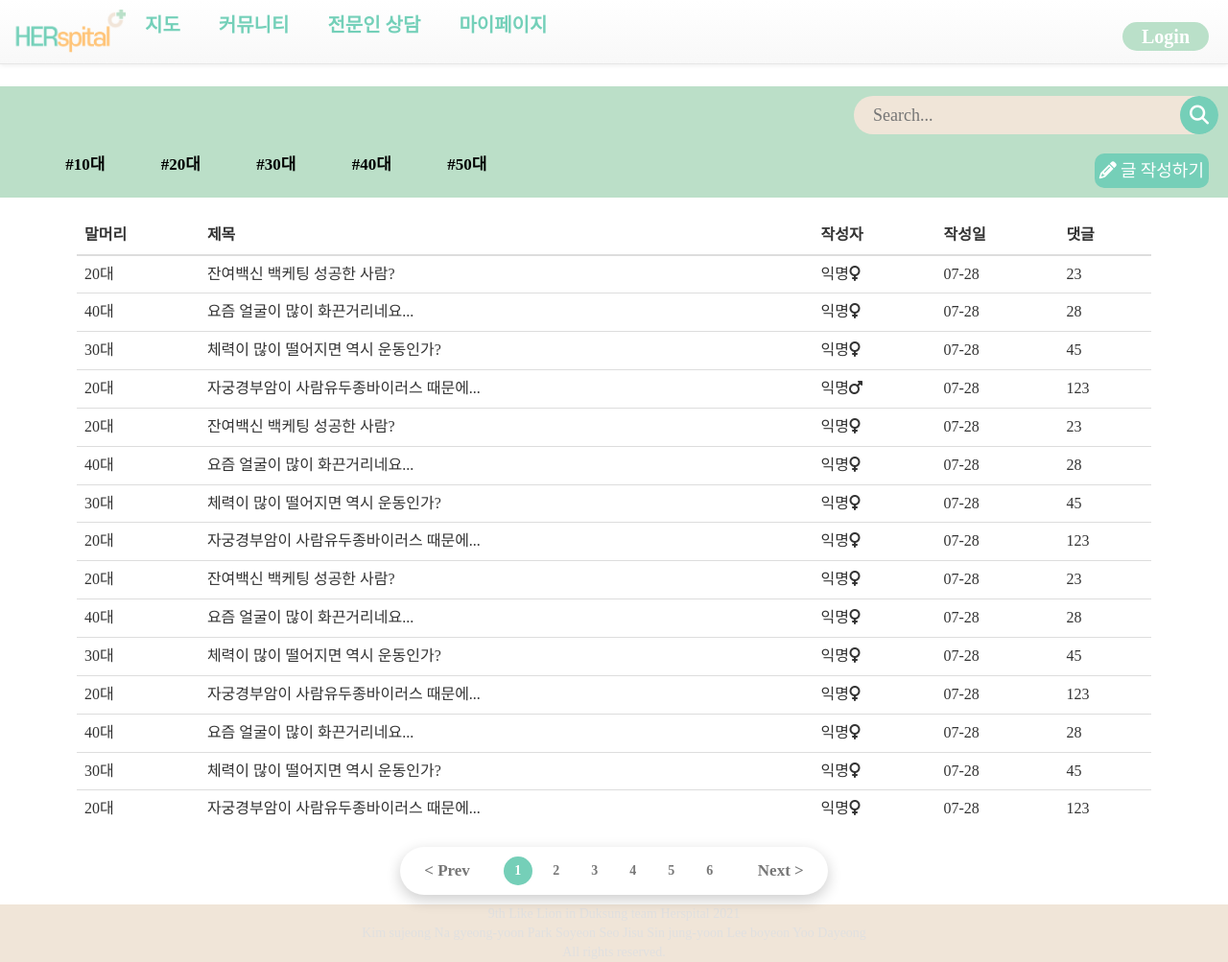
After one commit to soyeonvv/ds-likelion-HERspital, a Django app: page /community/communityList/ in a window 1280 px wide. The commit adds this page. Shown: the whole page at 96% size. Run offline with Django 3.2, Linux system fonts and the light colour scheme; some libraries are stand-ins or nearby versions; some web fonts are replaced.

Commit message:
login, community목록 페이지 추가

```diff
--- a/account/urls.py
+++ b/account/urls.py
@@ -5,4 +5,6 @@ app_name = "account"
 
 urlpatterns = [
     path("signup/", account_views.signup, name="signup"),
+    path("login/", account_views.login, name="login"),
+
 ]
--- a/account/views.py
+++ b/account/views.py
@@ -3,3 +3,5 @@ from django.shortcuts import render
 
 def signup(request):
     return render(request, "account/signup.html")
+def login(request):
+    return render(request, "account/login.html")
--- a/community/urls.py
+++ b/community/urls.py
@@ -5,4 +5,6 @@ app_name = "community"
 
 urlpatterns = [
     path("detail/", community_views.detail, name="detail"),
+    path("communityList/", community_views.communityList, name="communityList"),
+
 ]
--- a/community/views.py
+++ b/community/views.py
@@ -3,3 +3,5 @@ from django.shortcuts import render
 
 def detail(request):
     return render(request, "community/detail.html")
+def communityList(request):
+    return render(request, "community/communityList.html")
--- /dev/null
+++ b/static/css/communityList.css
@@ -0,0 +1,188 @@
+
+@import url('https://fonts.googleapis.com/css2?family=Poppins:wght@600&display=swap');
+*{
+    margin:0;
+    padding:0;
+}
+body{
+    width:100%;
+    padding:0;
+    margin:0;
+}
+
+/* 세션 영역 CSS */
+/* 검색 영역 CSS */
+.input{
+    border:0;
+    outline:none;
+    color:#8b7d77;
+    background:#F0E5D8;
+}
+.search{
+    display:flex;
+    width:100%;
+    justify-content: flex-end;
+}
+.search_wrap{
+    width: 400px;
+    display:flex;
+}
+.search_wrap .search_box{
+    position: relative;
+    width:100%;
+    height:40px;
+    margin:10px;
+}
+.search_wrap .search_box .input{
+    position:absolute;
+    top:0;
+    left:0;
+    width:100%;
+    height:100%;
+    padding: 10px 20px;
+    border-radius: 3px;
+    font-size:18px;
+    padding-right: 80px;
+    border-radius:50px;
+}
+.search_wrap .search_box .btn{
+    position: absolute;
+    top:0;
+    width: 40px;
+    height: 100%;
+    background: #75CFB8;
+    z-index:1;
+    cursor:pointer;
+    right:0;
+    border-top-right-radius: 3px;
+    border-bottom-right-radius: 3px;
+    border-radius:50%;
+}
+.search_wrap .search_box .btn.btn_common .fas{
+    position: absolute;
+    top:50%;
+    left:50%;
+    transform: translate(-50%, -50%);
+    color:#fff;
+    font-size:20px;
+}
+/* 탑컨텐트 영역 CSS */
+.secondTab {
+    display: flex;
+}
+.topContent{
+    width:100%;
+    margin-top:20px;
+    background:#bbdfc8;
+}
+.preface_wrap{
+    display:inline-block;
+    padding:10px;
+    font-size:15px;
+    font-weight: bold;
+    flex-grow: 1;
+}
+.preface{
+    display:flex !important;
+    flex-direction: row;
+    width:100%;
+}
+.preface li{
+    display:block;
+    margin-left:5.20833333333333%;
+    background:none;
+}
+.preface li a{
+    width:auto;
+    padding:0;
+    text-indent:0;
+    text-decoration: none;
+    font-weight: bold;
+    font-size:17px;
+    color:black;
+}
+.newPostBtn{
+    background:#75CFB8;
+    color:#fff;
+    border-color:lemonchiffon;
+    font-family:'Poppins',sans-serif;
+    margin:1rem 0;
+    font-size:1.8rem;
+    border-radius:10px;
+    padding:5px;
+    display:inline-block;
+    outline:none;
+    border:none;
+    cursor:pointer;
+    background-size:200%;
+    background-image:#32be8f;
+    text-transform:uppercase;
+}
+.newPostBtn_wrap{
+    display:inline-block;
+    flex-grow: 0;
+    margin-right:20px;
+}
+/* 표 영역 CSS */
+.bottomContent{
+    width:100%;
+    max-width:1120px;
+    margin:auto;
+    margin-top:20px;
+}
+/* 하위컨텐트 영역 CSS */
+.pageNum_wrap{
+    display:flex;
+    justify-content: center;
+}
+.pageul{
+    position: relative;
+    background:#fff;
+    display:flex;
+    padding: 10px 20px;
+    border-radius: 50px;
+    box-shadow: 0 5px 15px rgba(0,0,0,.2);
+}
+.pageul li{
+    list-style: none;
+    line-height: 30px;
+    margin:0 5px;
+}
+.pageul li.pageNumber{
+    width:30px;
+    height:30px;
+    line-height:30px;
+    text-align: center;
+}
+.pageul li a{
+    display: block;
+    text-decoration: none;
+    color:#777;
+    font-weight: 600;
+    border-radius: 50%;
+}
+.pageul li.pageNumber:hover a,
+.pageul li.pageNumber.active a
+{
+    background:#75CFB8;
+    color:#fff;
+}
+.pageul li:first-child{
+    margin-right:30px;
+    font-weight: 700;
+    font-size:17px;
+}
+.pageul li:last-child{
+    margin-left:30px;
+    font-weight: 700;
+    font-size:17px;
+}
+/* 푸터 영역 CSS */
+footer{
+    position:static;
+    bottom:0px;
+    width:100%;
+    background-color: #F0E5D8;
+    color: rgb(224,224,224);
+    text-align: center;
+}
--- /dev/null
+++ b/templates/community/communityList.html
@@ -0,0 +1,191 @@
+{% load static %}
+<DOCTYPE html>
+<html lang="ko">
+<head>
+    <meta charset="UTF-8">
+    <meta http-equiv="X-UA-Compatible" content="IE=edge">
+    <meta name="viewport" content="width=device-width, initial-scale=1.0">
+    <!--웹페이지 title부분에 표시되는 작은 아이콘-->
+    <link rel="shortcut icon" href="img/favicon.ico">
+    <!-- 합쳐지고 최소화된 최신 CSS -->
+    <link rel="stylesheet" href="https://maxcdn.bootstrapcdn.com/bootstrap/3.3.2/css/bootstrap.min.css">
+    <!-- 부가적인 테마 -->
+    <link rel="stylesheet" href="https://maxcdn.bootstrapcdn.com/bootstrap/3.3.2/css/bootstrap-theme.min.css">
+    <!-- 합쳐지고 최소화된 최신 자바스크립트 -->
+    <script src="https://maxcdn.bootstrapcdn.com/bootstrap/3.3.2/js/bootstrap.min.js"></script>
+    <script src="https://kit.fontawesome.com/b99e675b6e.js"></script>
+    <link rel="stylesheet" href="{% static 'css/communityList.css' %}">
+    <title>Herspital</title>
+</head>
+<body>
+{% block navbar %}
+    {% include "partials/base.html" %}
+{% endblock%}
+    <section>
+        <div class="topContent">
+            <div class="search">
+            <div class="search_wrap">
+                <div class="search_box">
+                    <div class="btn btn_common">
+                        <i class="fas fa-search"></i>
+                    </div>
+                    <input type="text" class="input" placeholder="Search...">
+                </div>
+            </div>
+            </div>
+            <div class="secondTab">
+                <div class="preface_wrap">
+                    <ul class="preface"> <!-- 머릿말 누르면 해당 내용으로 정렬되도록 해야함 > Django랑 연결해서 수정할 예정 -->
+                        <li><a href="">#10대</a></li>
+                        <li><a href="">#20대</a></li>
+                        <li><a href="">#30대</a></li>
+                        <li><a href="">#40대</a></li>
+                        <li><a href="">#50대</a></li>
+                    </ul>
+                </div>
+                <div class="newPostBtn_wrap">
+                    <button class="newPostBtn"><i class="fas fa-pencil-alt"></i> 글 작성하기</button>
+                </div>
+            </div>
+
+        </div>
+        <div class="bottomContent">
+            <table class="table">
+                <thead>
+                    <tr>
+                        <th>말머리</th>
+                        <th>제목</th>
+                        <th>작성자</th>
+                        <th>작성일</th>
+                        <th>댓글</th>
+                    </tr>
+                </thead>
+                <tbody>
+                    <tr>
+                        <td>20대</td>
+                        <td>잔여백신 백케팅 성공한 사람?</td>
+                        <td>익명<i class="fas fa-venus"></i></td>
+                        <td>07-28</td>
+                        <td>23</td>
+                    </tr>
+                    <tr>
+                        <td>40대</td>
+                        <td>요즘 얼굴이 많이 화끈거리네요...</td>
+                        <td>익명<i class="fas fa-venus"></i></td>
+                        <td>07-28</td>
+                        <td>28</td>
+                    </tr>
+                    <tr>
+                        <td>30대</td>
+                        <td>체력이 많이 떨어지면 역시 운동인가?</td>
+                        <td>익명<i class="fas fa-venus"></i></td>
+                        <td>07-28</td>
+                        <td>45</td>
+                    </tr>
+                    <tr>
+                        <td>20대</td>
+                        <td>자궁경부암이 사람유두종바이러스 때문에...</td>
+                        <td>익명<i class="fas fa-mars"></i></td>
+                        <td>07-28</td>
+                        <td>123</td>
+                    </tr>
+                    <tr>
+                        <td>20대</td>
+                        <td>잔여백신 백케팅 성공한 사람?</td>
+                        <td>익명<i class="fas fa-venus"></i></td>
+                        <td>07-28</td>
+                        <td>23</td>
+                    </tr>
+                    <tr>
+                        <td>40대</td>
+                        <td>요즘 얼굴이 많이 화끈거리네요...</td>
+                        <td>익명<i class="fas fa-venus"></i></td>
+                        <td>07-28</td>
+                        <td>28</td>
+                    </tr>
+                    <tr>
+                        <td>30대</td>
+                        <td>체력이 많이 떨어지면 역시 운동인가?</td>
+                        <td>익명<i class="fas fa-venus"></i></td>
+                        <td>07-28</td>
+                        <td>45</td>
+                    </tr>
+                    <tr>
+                        <td>20대</td>
+                        <td>자궁경부암이 사람유두종바이러스 때문에...</td>
+                        <td>익명<i class="fas fa-venus"></i></td>
+                        <td>07-28</td>
+                        <td>123</td>
+                    </tr>
+                    <tr>
+                        <td>20대</td>
+                        <td>잔여백신 백케팅 성공한 사람?</td>
+                        <td>익명<i class="fas fa-venus"></i></td>
+                        <td>07-28</td>
+                        <td>23</td>
+                    </tr>
+                    <tr>
+                        <td>40대</td>
+                        <td>요즘 얼굴이 많이 화끈거리네요...</td>
+                        <td>익명<i class="fas fa-venus"></i></td>
+                        <td>07-28</td>
+                        <td>28</td>
+                    </tr>
+                    <tr>
+                        <td>30대</td>
+                        <td>체력이 많이 떨어지면 역시 운동인가?</td>
+                        <td>익명<i class="fas fa-venus"></i></td>
+                        <td>07-28</td>
+                        <td>45</td>
+                    </tr>
+                    <tr>
+                        <td>20대</td>
+                        <td>자궁경부암이 사람유두종바이러스 때문에...</td>
+                        <td>익명<i class="fas fa-venus"></i></td>
+                        <td>07-28</td>
+                        <td>123</td>
+                    </tr>
+                    <tr>
+                        <td>40대</td>
+                        <td>요즘 얼굴이 많이 화끈거리네요...</td>
+                        <td>익명<i class="fas fa-venus"></i></td>
+                        <td>07-28</td>
+                        <td>28</td>
+                    </tr>
+                    <tr>
+                        <td>30대</td>
+                        <td>체력이 많이 떨어지면 역시 운동인가?</td>
+                        <td>익명<i class="fas fa-venus"></i></td>
+                        <td>07-28</td>
+                        <td>45</td>
+                    </tr>
+                    <tr>
+                        <td>20대</td>
+                        <td>자궁경부암이 사람유두종바이러스 때문에...</td>
+                        <td>익명<i class="fas fa-venus"></i></td>
+                        <td>07-28</td>
+                        <td>123</td>
+                    </tr>
+                </tbody>
+            </table>
+            <div class="pageNum_wrap">
+                <ul class="pageul">
+                    <li><a href="#" class="prev">< Prev</a></li>
+                    <li class="pageNumber active"><a href="#">1</a></li>
+                    <li class="pageNumber"><a href="#">2</a></li>
+                    <li class="pageNumber"><a href="#">3</a></li>
+                    <li class="pageNumber"><a href="#">4</a></li>
+                    <li class="pageNumber"><a href="#">5</a></li>
+                    <li class="pageNumber"><a href="#">6</a></li>
+                    <li><a href="#" class="next">Next ></a></li>
+                </ul>
+            </div>
+        </div>
+    </section>
+    <footer>
+        9th Like Lion in Duksung team Herspital 2021<br>
+        Kim sujeong Na gyeong-yoon Park Soyeon Seo Jisu Sin jung-yoon Lee boyeon Yoo Dayeong<br>
+        All rights reserved.
+    </footer>
+</body>
+</html>
--- a/templates/partials/base.html
+++ b/templates/partials/base.html
@@ -20,7 +20,7 @@
             <li><a href="">마이페이지</a></li>
         </ul>
         <div class="navbar__login">
-            <a href=""><button id="login">Login</button></a>
+            <a href="{% url 'account:login' %}"><button id="login">Login</button></a>
         </div>
     </nav>
 </body>
```
Also changed, not shown: static/css/login.css (added, +145 -0 lines), templates/account/login.html (added, +60 -0 lines), db.sqlite3, static/img/favicon.ico (added).
